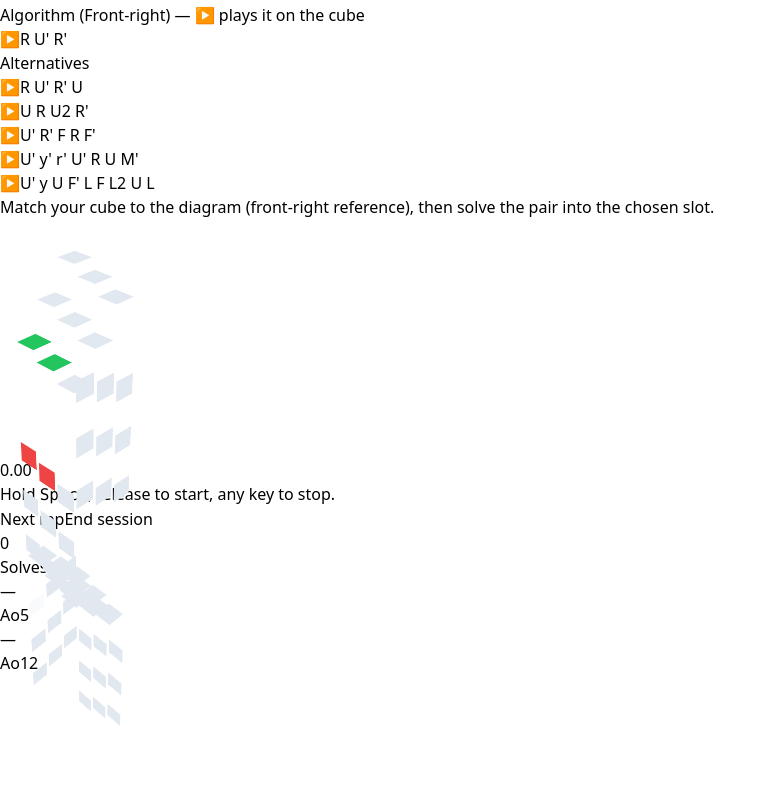
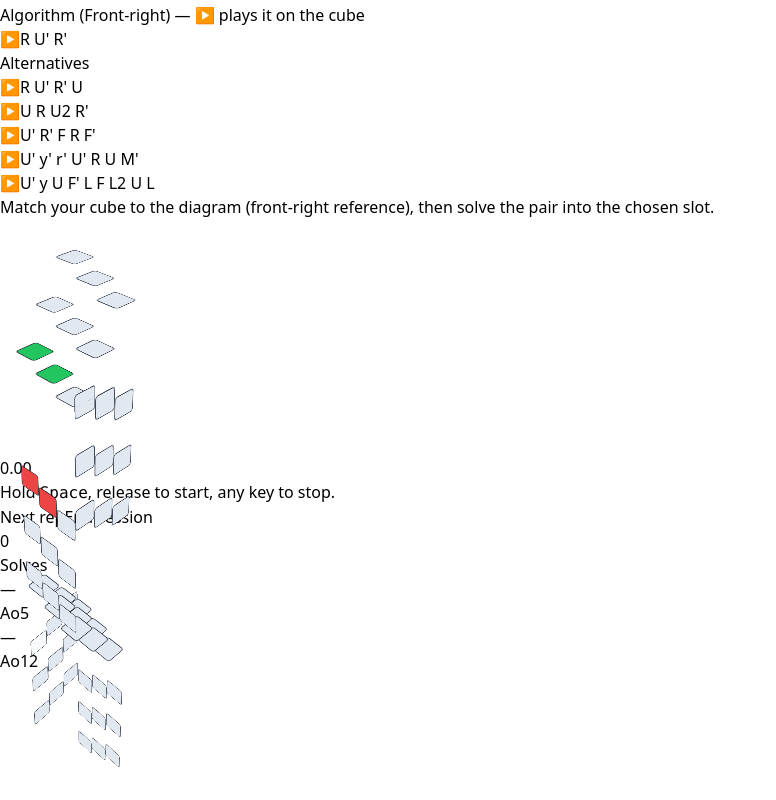
Before and after one commit to jeounggene/cubeassist, a React (Vite) app: page /trainer/f2l in a window 1280 px wide. Shown: the part 813-1613 px from the top of the page, without its empty margins (0-776 px from the left). Before the commit the page ends 1570 px from the top, so only its background shows below. Built offline with nearby package versions, Linux system fonts and the light colour scheme.

Commit message:
fix(f2l): solid cube — full-cubie stickers with grid borders (no see-through)
Stickers now fill each cubie face so faces are opaque; fixes the see-through gaps
and the dark/occluded top face from the earlier core/backing approach.

```diff
--- a/src/components/CubeF2LDiagram.tsx
+++ b/src/components/CubeF2LDiagram.tsx
@@ -20,6 +20,8 @@ function faceRotation(n: number[]): string {
   if (n[2] === -1) return "rotateY(180deg)"; // B
   return ""; // F
 }
+// Each sticker fills its whole cubie face (so faces are opaque — no see-through);
+// a dark border draws the grid lines.
 const STICKER_TRANSFORM = GEO.map(
   (g) =>
     `translate3d(${g.pos[0] * S}px, ${-g.pos[1] * S}px, ${g.pos[2] * S}px) ${faceRotation(g.normal)} translateZ(${HC}px)`,
@@ -157,14 +159,17 @@ export default function CubeF2LDiagram({ facelets, highlight = [], homeX = -30,
         key={idx}
         data-testid="sticker"
         data-hl={hl.has(idx) ? "1" : undefined}
-        className="absolute rounded-sm border border-slate-500/50"
+        className="absolute"
         style={{
-          width: S - 4,
-          height: S - 4,
+          width: S,
+          height: S,
           left: "50%",
           top: "50%",
-          marginLeft: -(S - 4) / 2,
-          marginTop: -(S - 4) / 2,
+          marginLeft: -S / 2,
+          marginTop: -S / 2,
+          boxSizing: "border-box",
+          border: "1.5px solid #0f172a",
+          borderRadius: 4,
           transform: STICKER_TRANSFORM[idx],
           backgroundColor: on ? COLORS[shown[idx]] : MUTED,
         }}
@@ -205,7 +210,7 @@ export default function CubeF2LDiagram({ facelets, highlight = [], homeX = -30,
           transition: dragging ? "none" : "transform 0.45s ease",
         }}
       >
-        {/* stickers not in the turning layer */}
+        {/* stickers (+ backings) not in the turning layer */}
         {all.filter((i) => !inTurn(i)).map(sticker)}
         {/* turning layer (rotates as a group) */}
         {turn && (
```
